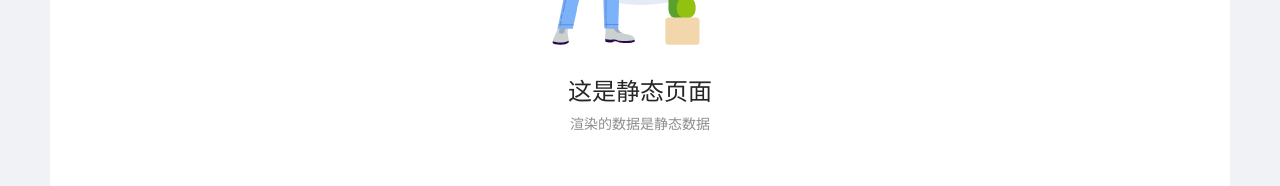
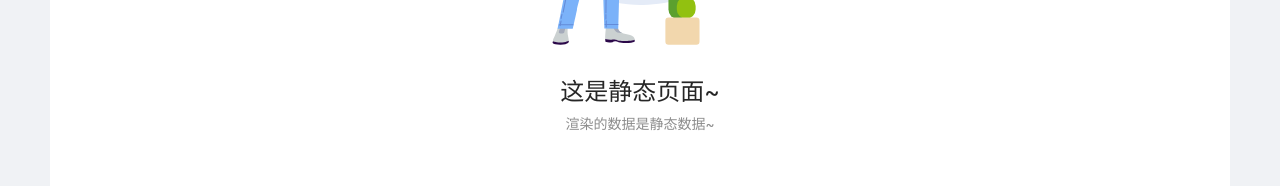
Before and after one commit to haixiao2016/next-demo, a Next.js app: page / in a window 1280 px wide. Shown: the part 411-597 px from the top of the page. Built offline with nearby package versions, Linux system fonts and the light colour scheme.

Commit message:
feat: 111

```diff
--- a/pages/index.js
+++ b/pages/index.js
@@ -23,8 +23,8 @@ const Home = () => {
       </Header>
       <Result
         status="500"
-        title="这是静态页面"
-        subTitle="渲染的数据是静态数据"
+        title="这是静态页面~"
+        subTitle="渲染的数据是静态数据~"
       />
     </LayoutApp>
   )
```
